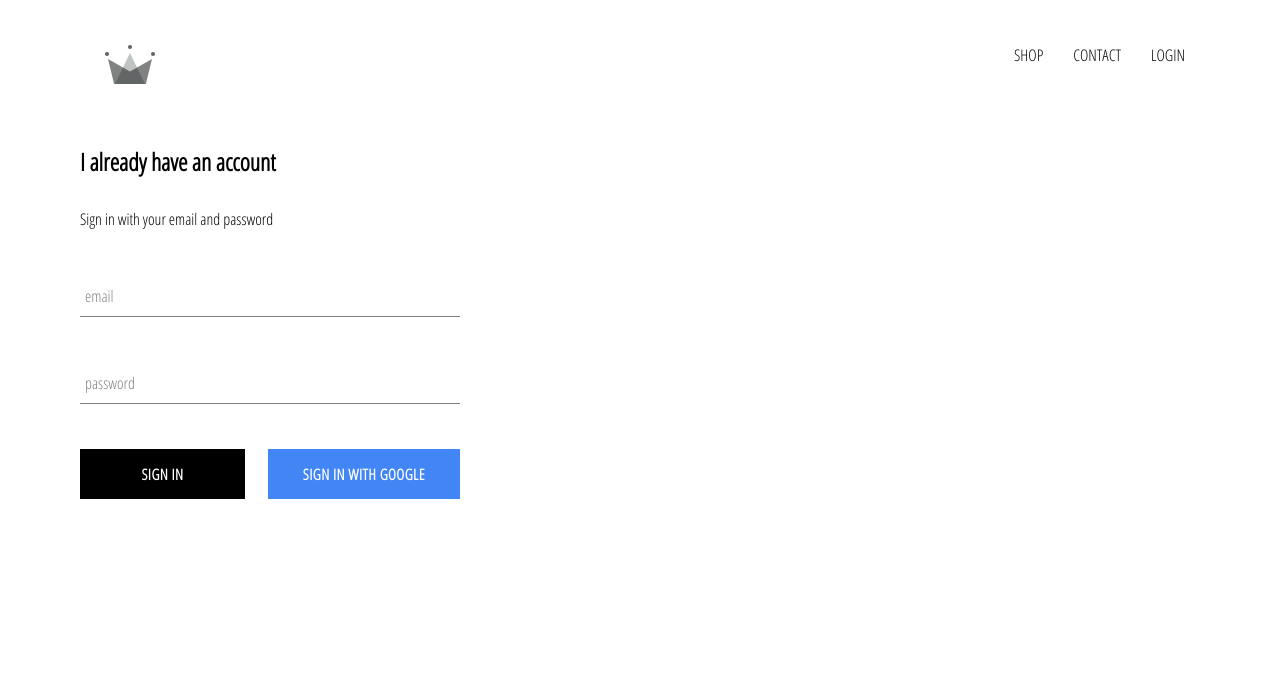
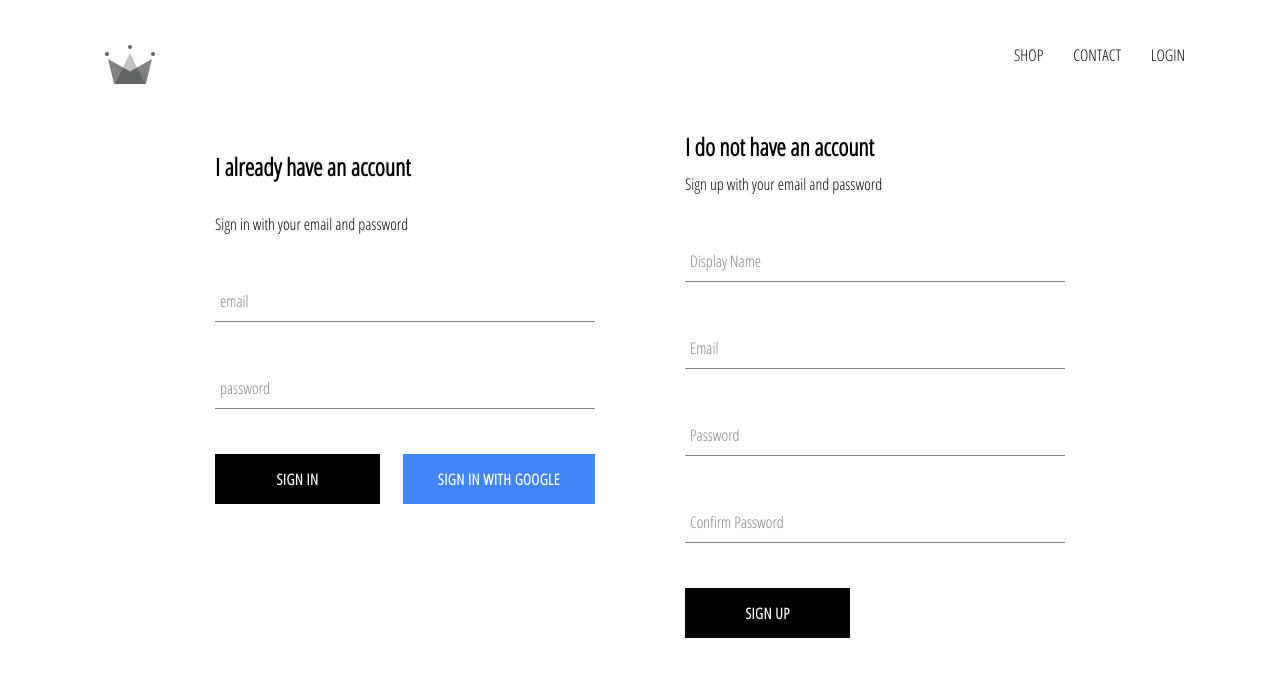
Before and after one commit to ovansa/crwn-clothing, a React (Create React App) app: page /signin in a window 1280 px wide. Shown: the top 676 px of the page. Built offline with nearby package versions, Linux system fonts and the light colour scheme; no server answers.

Commit message:
Implemented firebase utils, with the ability to store user data on sign up

```diff
--- a/src/App.js
+++ b/src/App.js
@@ -4,7 +4,7 @@
 import Header from './components/header/header.component';
 import ShopPage from './pages/shop/shop.component';
 import SignInAndSignUpPage from './pages/sign-in-and-sign-up/sign-in-and-sign-up.component';
-import { auth } from './firebase/firebase.utils';
+import { auth, createUserProfileDocument } from './firebase/firebase.utils';
 import React from 'react';
 
 class App extends React.Component {
@@ -19,10 +19,23 @@
   unsubscribeFromAuth = null;
 
   componentDidMount() {
-    this.unsubscribeFromAuth = auth.onAuthStateChanged((user) => {
-      this.setState({ currentUser: user });
+    this.unsubscribeFromAuth = auth.onAuthStateChanged(async (userAuth) => {
+      if (userAuth) {
+        const userRef = createUserProfileDocument(userAuth);
 
-      console.log(user);
+        (await userRef).onSnapshot((snapShot) => {
+          this.setState({
+            currentUser: {
+              id: snapShot.id,
+              ...snapShot.data(),
+            },
+          });
+
+          console.log(this.state);
+        });
+      } else {
+        this.setState({ currentUser: null });
+      }
     });
   }
 
--- /dev/null
+++ b/src/components/sign-up/sign-up.component.jsx
@@ -0,0 +1,103 @@
+import React from 'react';
+import CustomButton from '../custom-button/custom-button.component';
+import FormInput from '../form-input/form-input.component';
+
+import { auth, createUserProfileDocument } from '../../firebase/firebase.utils';
+
+import './sign-up.styles.scss';
+
+class SignUp extends React.Component {
+  constructor() {
+    super();
+
+    this.state = {
+      displayName: '',
+      email: '',
+      password: '',
+      confirmPassword: '',
+    };
+  }
+
+  handleSubmit = async (event) => {
+    event.preventDefault();
+
+    const { displayName, email, password, confirmPassword } = this.state;
+
+    if (password !== confirmPassword) {
+      alert("Passwords don't match");
+      return;
+    }
+
+    try {
+      const { user } = await auth.createUserWithEmailAndPassword(
+        email,
+        password
+      );
+
+      await createUserProfileDocument(user, { displayName });
+      this.setState({
+        displayName: '',
+        email: '',
+        password: '',
+        confirmPassword: '',
+      });
+    } catch (error) {}
+  };
+
+  handleChange = (event) => {
+    const { name, value } = event.target;
+
+    this.setState({ [name]: value });
+  };
+
+  render() {
+    const { displayName, email, password, confirmPassword } = this.state;
+
+    return (
+      <div className='sign-up'>
+        <h2 className='title'>I do not have an account</h2>
+        <span>Sign up with your email and password</span>
+        <form className='sign-up-form' onSubmit={this.handleSubmit}>
+          <FormInput
+            type='text'
+            name='displayName'
+            value={displayName}
+            onChange={this.handleChange}
+            label='Display Name'
+            required
+          />
+
+          <FormInput
+            type='email'
+            name='email'
+            value={email}
+            onChange={this.handleChange}
+            label='Email'
+            required
+          />
+
+          <FormInput
+            type='password'
+            name='password'
+            value={password}
+            onChange={this.handleChange}
+            label='Password'
+            required
+          />
+
+          <FormInput
+            type='password'
+            name='confirmPassword'
+            value={confirmPassword}
+            onChange={this.handleChange}
+            label='Confirm Password'
+            required
+          />
+          <CustomButton type='submit'>SIGN UP</CustomButton>
+        </form>
+      </div>
+    );
+  }
+}
+
+export default SignUp;
--- /dev/null
+++ b/src/components/sign-up/sign-up.styles.scss
@@ -0,0 +1,9 @@
+.sign-up {
+  display: flex;
+  flex-direction: column;
+  width: 380px;
+
+  .title {
+    margin: 10px 0;
+  }
+}
--- a/src/firebase/firebase.utils.js
+++ b/src/firebase/firebase.utils.js
@@ -12,6 +12,27 @@
   measurementId: 'G-Z5TKH2YWDV',
 };
 
+export const createUserProfileDocument = async (userAuth, additionalData) => {
+  if (!userAuth) return;
+
+  const userRef = firestore.doc(`users/${userAuth.uid}`);
+
+  const snapShot = await userRef.get();
+
+  if (!snapShot.exists) {
+    const { displayName, email } = userAuth;
+    const createdAt = new Date();
+
+    try {
+      await userRef.set({ displayName, email, createdAt, ...additionalData });
+    } catch (error) {
+      console.log('error creating user', error.message);
+    }
+  }
+
+  return userRef;
+};
+
 firebase.initializeApp(config);
 
 export const auth = firebase.auth();
--- a/src/pages/sign-in-and-sign-up/sign-in-and-sign-up.component.jsx
+++ b/src/pages/sign-in-and-sign-up/sign-in-and-sign-up.component.jsx
@@ -1,11 +1,13 @@
 import React from 'react';
 import SignIn from '../../components/sign-in/sign-in.component';
+import SignUp from '../../components/sign-up/sign-up.component';
 
 import './sign-in-and-sign-up.styles.scss';
 
 const SignInAndSignUpPage = () => (
   <div className='sign-in-and-sign-up'>
     <SignIn />
+    <SignUp />
   </div>
 );
 
--- a/src/pages/sign-in-and-sign-up/sign-in-and-sign-up.styles.scss
+++ b/src/pages/sign-in-and-sign-up/sign-in-and-sign-up.styles.scss
@@ -0,0 +1,6 @@
+.sign-in-and-sign-up {
+  width: 850px;
+  display: flex;
+  justify-content: space-between;
+  margin: 30px auto;
+}
```
